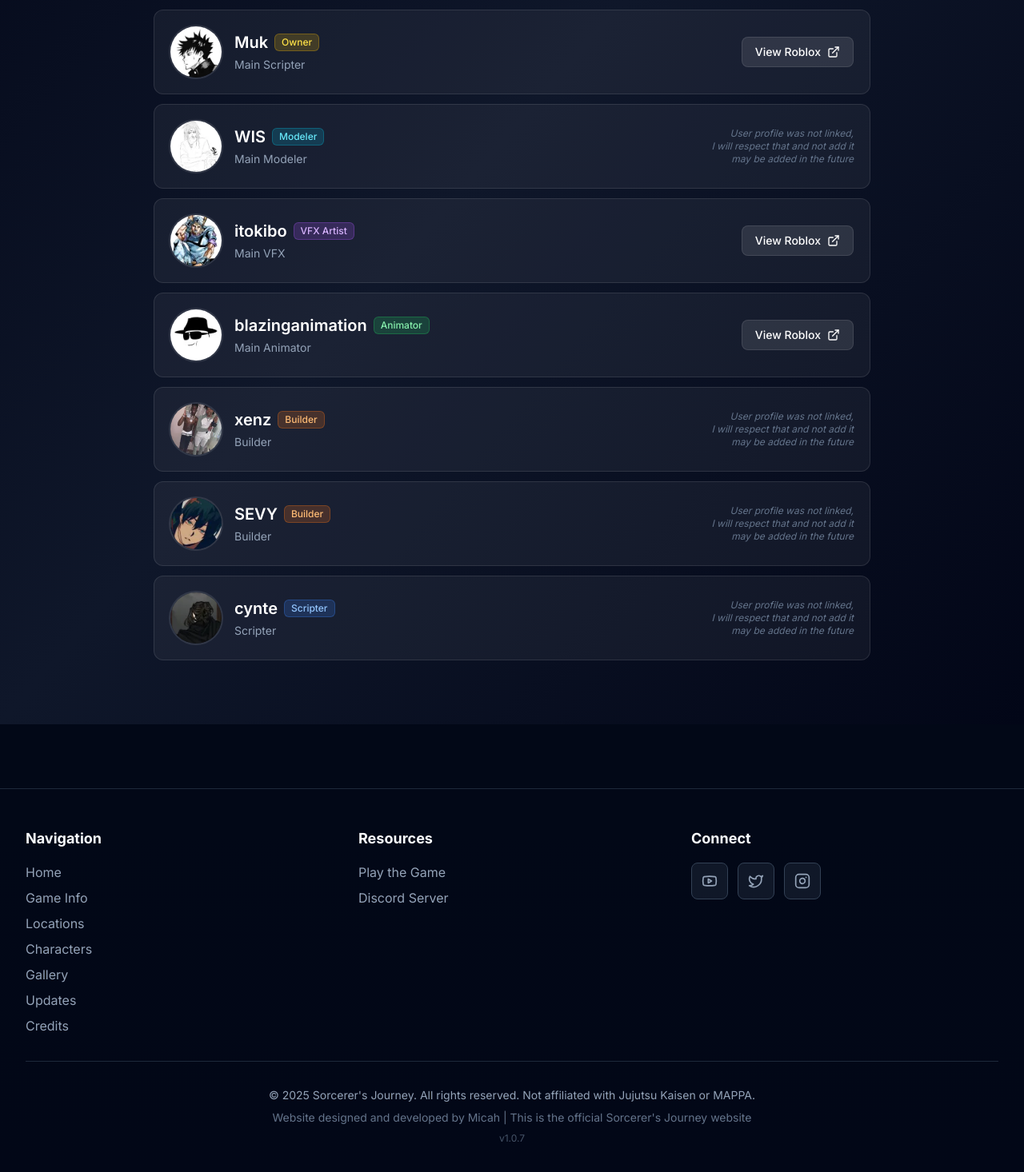
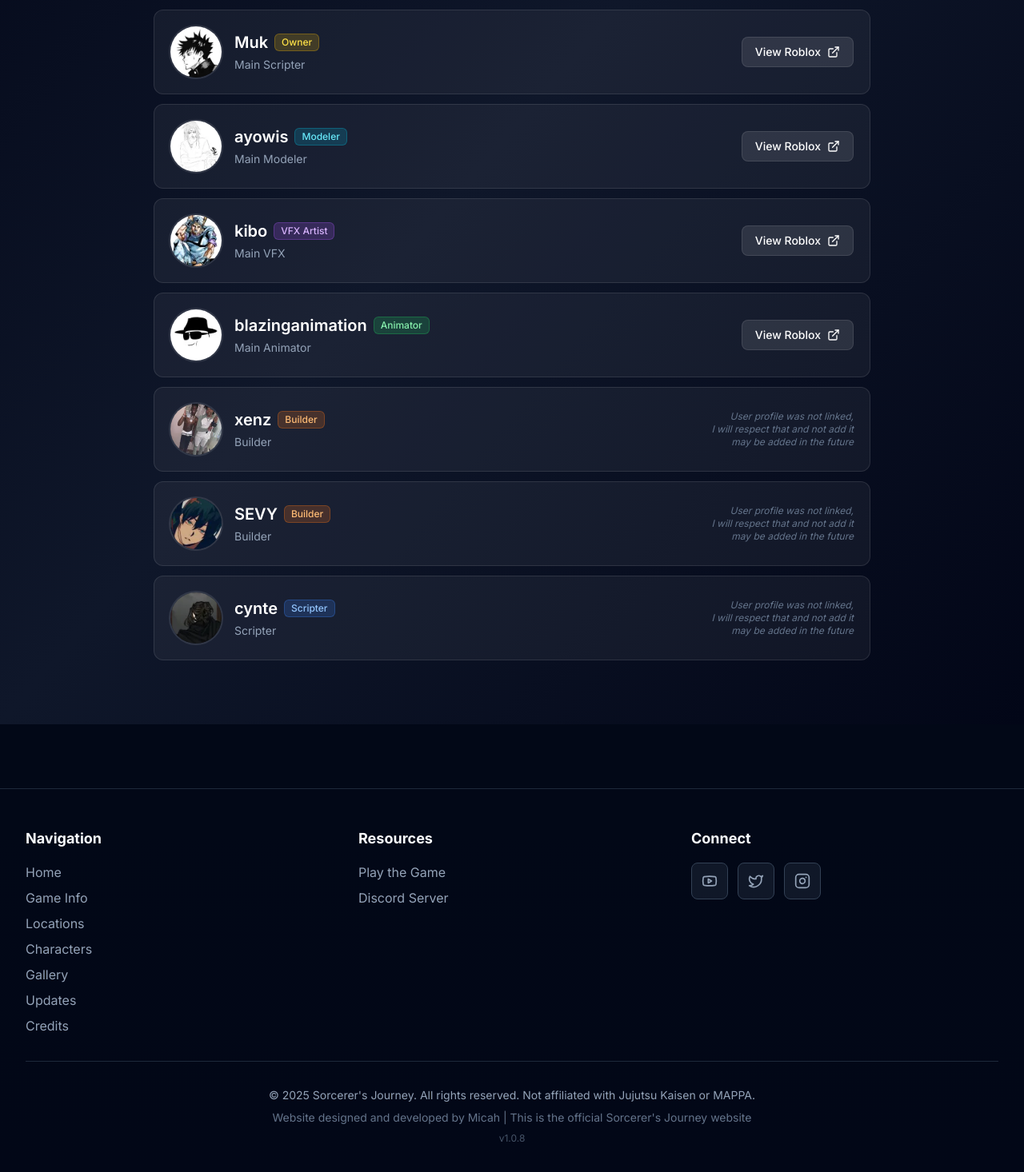
Before and after one commit to Supergoatscriptguy/Sj-website-NEW, a Next.js app: page /credits in a window 1280 px wide. Shown: the part 580-2046 px from the top of the page at 80% size. Built offline with nearby package versions, Linux system fonts and the light colour scheme.

Commit message:
Update credits page names and version (v1.0.8)
- Changed WIS to ayowis with Roblox profile link
- Changed itokibo to kibo

```diff
--- a/app/credits/page.tsx
+++ b/app/credits/page.tsx
@@ -46,13 +46,13 @@ export default function Credits() {
       isOwner: true,
     },
     {
-      name: 'WIS',
+      name: 'ayowis',
       role: 'Main Modeler',
-      link: '',
+      link: 'https://www.roblox.com/users/1401655597/profile',
       image: '/images/DevIcons/Ayowis.webp',
     },
     {
-      name: 'itokibo',
+      name: 'kibo',
       role: 'Main VFX',
       link: 'https://www.roblox.com/users/3768904127/profile',
       image: '/images/DevIcons/Itokibo.webp',
--- a/components/Footer.tsx
+++ b/components/Footer.tsx
@@ -101,7 +101,7 @@ export default function Footer() {
             Website designed and developed by Micah | This is the official Sorcerer&apos;s Journey website
           </p>
           <Link href="/secret" className="text-slate-600 hover:text-slate-400 text-xs mt-2 inline-block transition-colors cursor-pointer">
-            v1.0.7
+            v1.0.8
           </Link>
         </div>
       </div>
```
